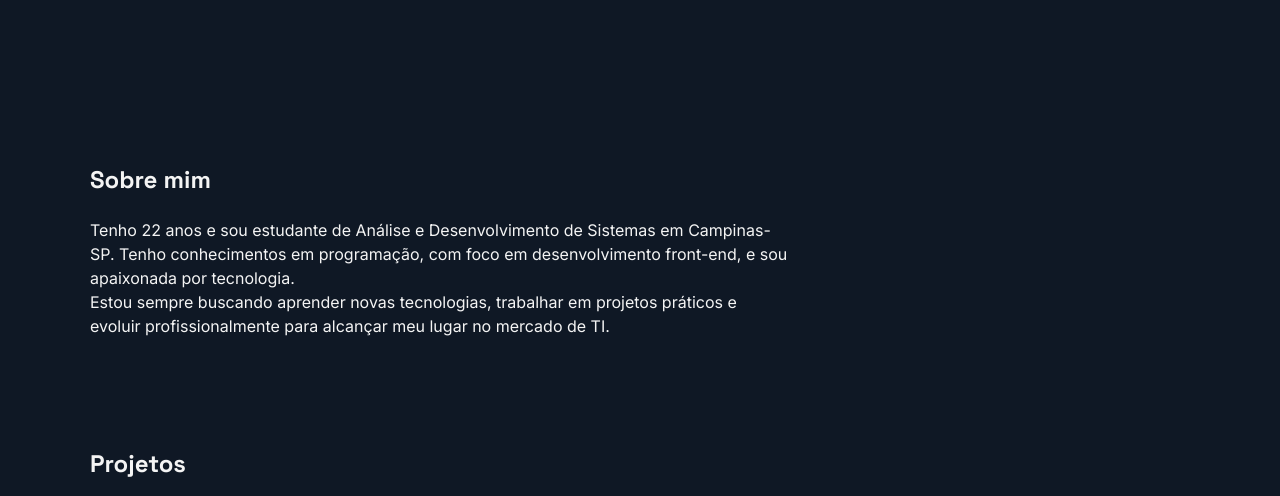
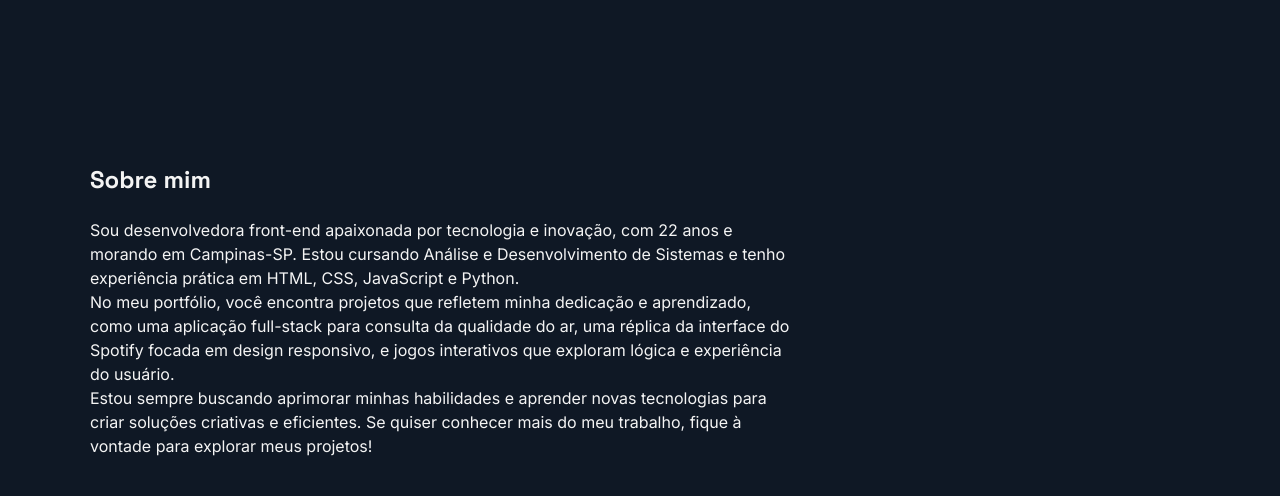
Before and after one commit to YasmimFreitas13/Portfolio_Pessoal, a plain HTML site: page index.html in a window 1280 px wide. Shown: the part 623-1119 px from the top of the page. Drawn offline with Linux system fonts and the light colour scheme.

Commit message:
Alterando o sobre mim

```diff
--- a/index.html
+++ b/index.html
@@ -53,11 +53,13 @@
         <section id="sobre-mim" class="sobre-mim">
             <div class="apresentacao_sobre_mim">
                 <h1 class="apresentacao_sobre_mim_titulo">Sobre mim</h1>
-                <p class="sobre_mim">Tenho 22 anos e sou estudante de Análise e Desenvolvimento de Sistemas em
-                    Campinas-SP. Tenho conhecimentos em programação, com foco em desenvolvimento front-end, e sou
-                    apaixonada por tecnologia.</p>
-                <p class="sobre_mim">Estou sempre buscando aprender novas tecnologias, trabalhar em projetos práticos e
-                    evoluir profissionalmente para alcançar meu lugar no mercado de TI.</p>
+                <p class="sobre_mim">Sou desenvolvedora front-end apaixonada por tecnologia e inovação, com 22 anos e morando em Campinas-SP.
+                    Estou cursando Análise e Desenvolvimento de Sistemas e tenho experiência prática em HTML, CSS, JavaScript e Python.</p>
+                <p class="sobre_mim">No meu portfólio, você encontra projetos que refletem minha dedicação e aprendizado, como uma aplicação
+                    full-stack para consulta da qualidade do ar, uma réplica da interface do Spotify focada em design responsivo, e jogos interativos
+                    que exploram lógica e experiência do usuário.</p>
+                <p class="sobre_mim">Estou sempre buscando aprimorar minhas habilidades e aprender novas tecnologias para criar soluções criativas e eficientes.
+                    Se quiser conhecer mais do meu trabalho, fique à vontade para explorar meus projetos!</p>
             </div>
         </section>
 
```
